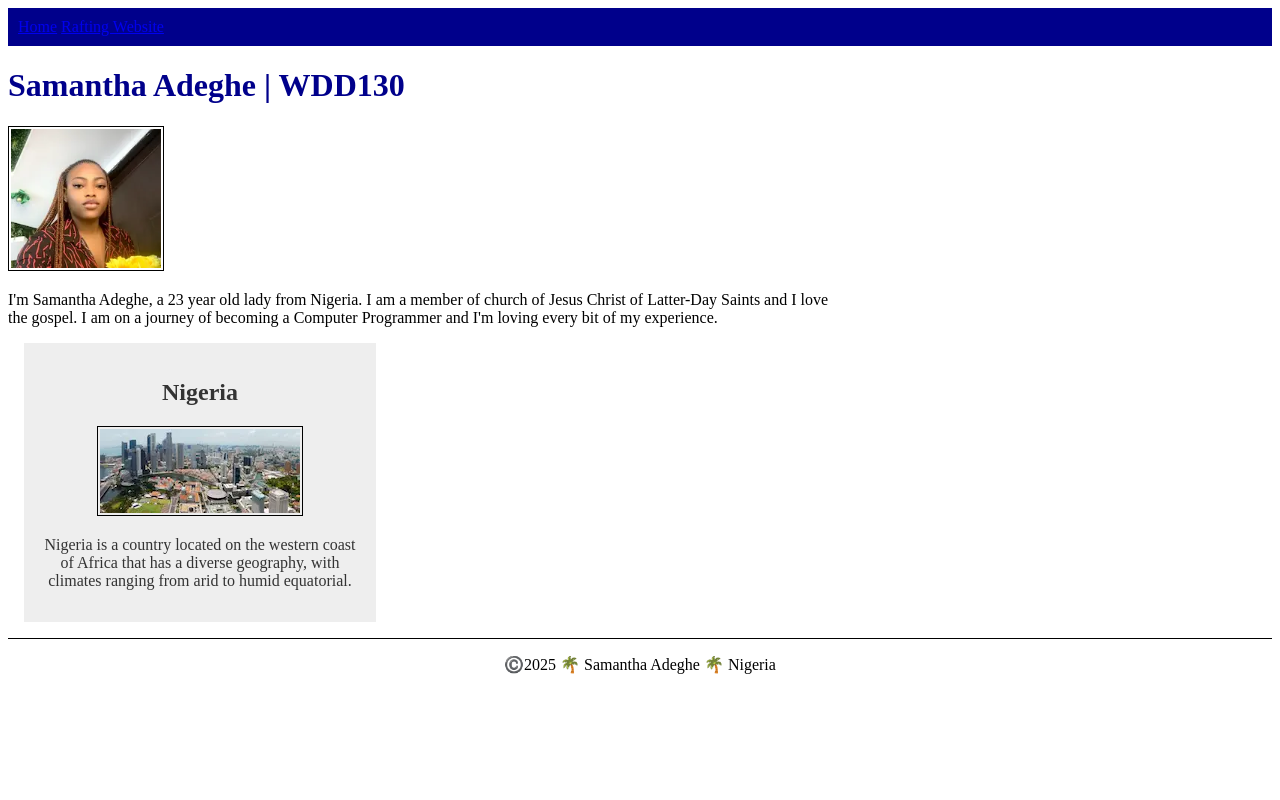
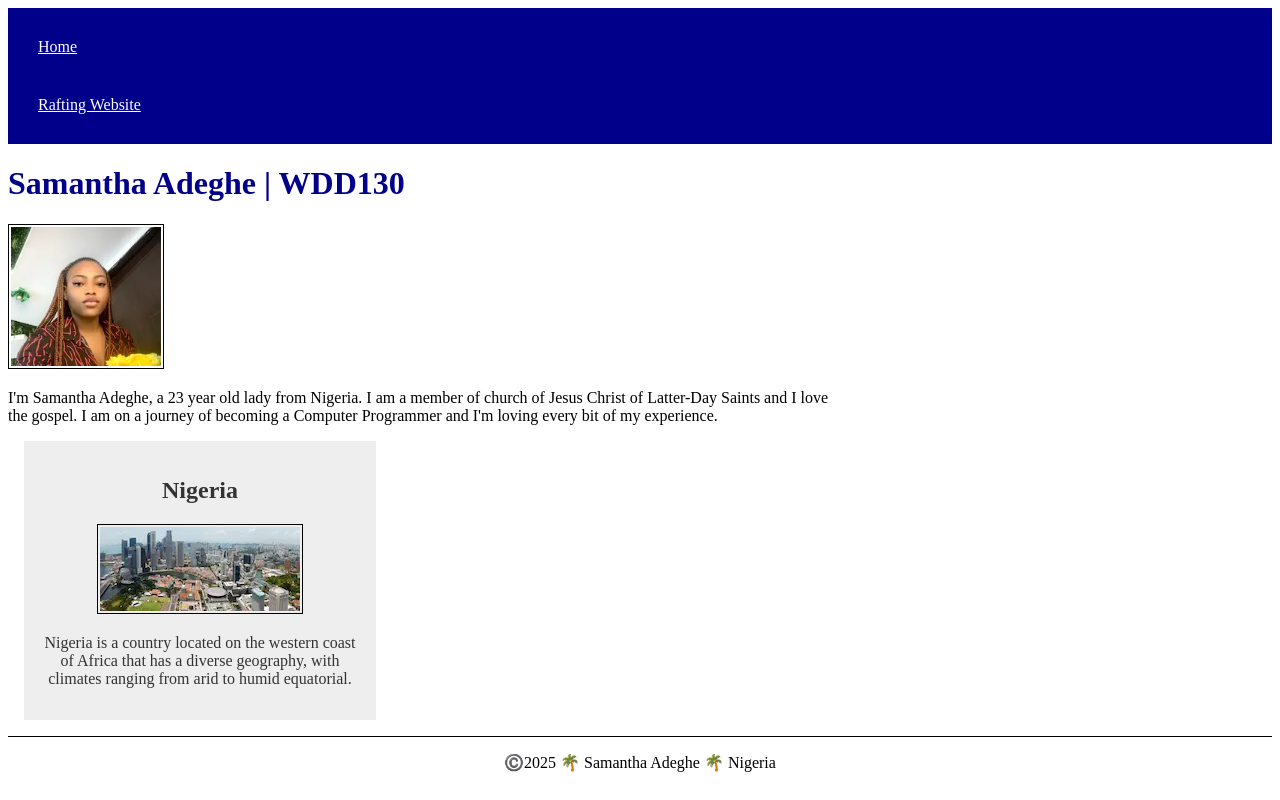
Before and after one commit to samadeghe/wdd130, a plain HTML site: page index.html in a window 1280 px wide. Drawn offline with Linux system fonts and the light colour scheme.

Commit message:
home page updated

```diff
--- a/styles/styles.css
+++ b/styles/styles.css
@@ -2,7 +2,11 @@ nav {
     background-color: darkblue;
     padding: 10px;
 }
-
+nav a{
+    color: white;
+    display: block;
+    padding: 20px;
+}
 h1 {
     color: darkblue;
 }
```
